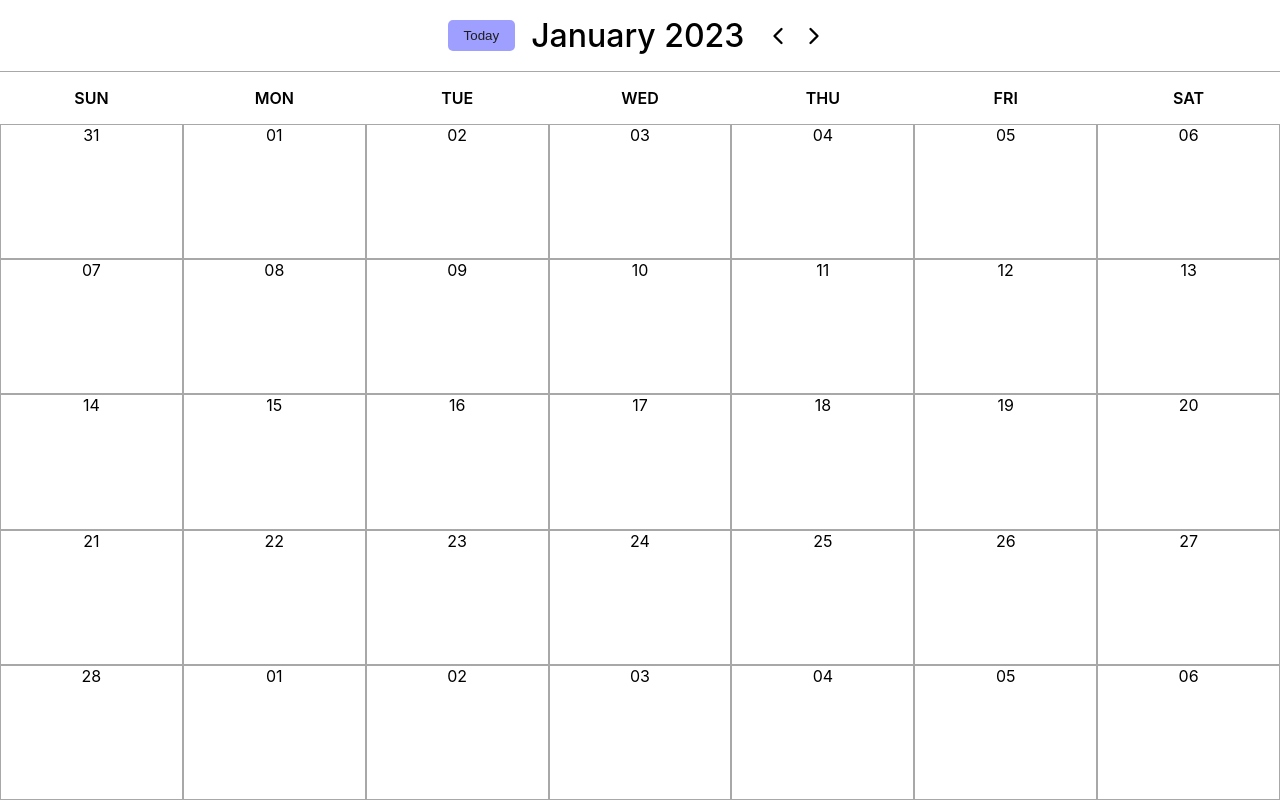
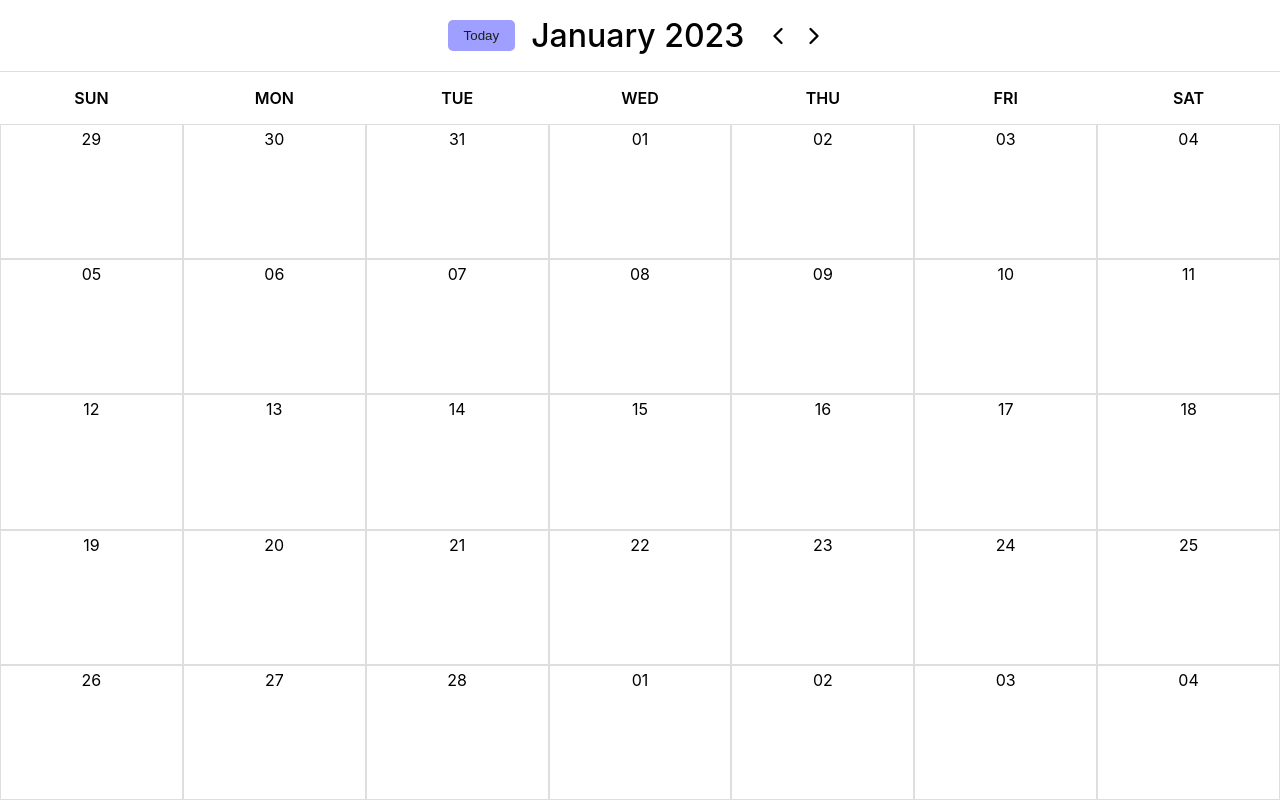
Before and after one commit to ApurvaSawant11/calendar, a React (Create React App) app: page / in a window 1280 px wide. Built offline with nearby package versions, Linux system fonts and the light colour scheme.

Commit message:
fix: first day of month error

```diff
--- a/src/App.css
+++ b/src/App.css
@@ -3,7 +3,7 @@
     --secondary: #9f9fff;
     --text-color: #1d1d1d;
     --bg-color: #ffffff;
-    --border-color: #a9a8a8;
+    --border-color: #dedede;
     --light-hover: #dfdfdf;
 }
 
@@ -29,6 +29,10 @@
     border-radius: 5px;
 }
 
+.opacity-70 {
+    opacity: 70%;
+}
+
 /* ----- flex utils ----- */
 
 .flex-row-center {
--- a/src/components/calendar/calendar.css
+++ b/src/components/calendar/calendar.css
@@ -47,5 +47,5 @@
 .cell {
     flex: 1 1 0%;
     border: 1px solid var(--border-color);
-
+    padding: 4px;
 }
--- a/src/util.js
+++ b/src/util.js
@@ -3,7 +3,7 @@
 export function getMonth(month = dayjs().month()) {
   month = Math.floor(month);
   const year = dayjs().year();
-  const firstDayOfMonth = dayjs(new Date(year, month, -1)).day();
+  const firstDayOfMonth = dayjs(new Date(year, month, 1)).day();
   let currentMonthCount = 0 - firstDayOfMonth;
 
   const daysMatrix = new Array(5).fill([]).map(() => {
```
